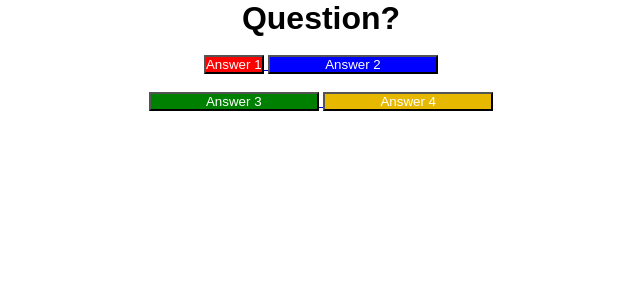
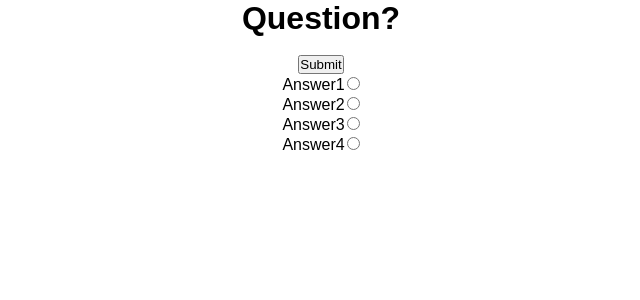
Before and after one commit to Manuel-Schmid/M153_semester-project, a PHP site: page /home.php in a window 1280 px wide. Shown: the part 19-319 px from the top of the page, without its empty margins (319-959 px from the left). Run offline with PHP 8.4, Linux system fonts and the light colour scheme.

Commit message:
fixed homescreen and tried to fix reg

```diff
--- a/pages/home.php
+++ b/pages/home.php
@@ -1,3 +1,17 @@
+<?php
+session_start();
+
+if(isset($_POST["answer"]))
+    {
+        $_SESSION["answer"] = $_POST["answer"];
+
+        header('Location: camera.php');
+        exit();
+    }
+
+
+
+?>
 <!DOCTYPE html>
 <html lang="en">
 <head>
@@ -15,21 +29,24 @@
 <h1>Question?</h1>
 <br>
 <form action="home.php" method="post" id="questions">
-
-    <a href="Camera.php">
-        <input class="answers" id="answer1" type="button" name="Answer1" value="Answer 1">
-    </a>
-    <a href="Camera.php">
-        <input class="answers button" id="answer2" type="button" name="Answer2" value="Answer 2">
-    </a>
-    <br>
-    <br>
-    <a href="Camera.php">
-        <input class="answers button" id="answer3" type="button" name="Answer3" value="Answer 3"
-    </a>
-    <a href="Camera.php">
-        <input class="answers button" id="answer4" type="button" name="Answer4" value="Answer 4">
-    </a>
+    <table class="center">
+        <tr>
+            <td><label for="lblAnswer1">Answer1</label></td>
+            <td><input type="radio" id="RaAnswer1" name="answer" value="Answer1"></td>
+        </tr>
+        <tr>
+            <td><label for="lblAnswer1">Answer2</label></td>
+            <td><input type="radio" id="RaAnswer2" name="answer" value="Answer2"></td>
+        </tr>
+        <tr>
+            <td><label for="lblAnswer1">Answer3</label></td>
+            <td><input type="radio" id="RaAnswer3" name="answer" value="Answer3"></td>
+        </tr>
+        <tr>
+            <td><label for="lblAnswer1">Answer4</label></td>
+            <td><input type="radio" id="RaAnswer4" name="answer" value="Answer4"></td>
+        </tr>
+    <button type="submit" class="center">Submit</button>
 </form>
 
 </body>
--- a/pages/registration.php
+++ b/pages/registration.php
@@ -65,7 +65,7 @@ if (isset($_POST['participate'])) {
 
     if ($allset == 8) {
         $nextID = getNextUserAutoIncrement();
-        postUserData($firstname, $lastname, $dob, $email, $phone, $street, $zip, $city);
+        postUserData($firstname, $lastname, $dob, $email, $phone, $street, $zip, $city, answerCorrect($_SESSION["answer"]));
         postPicture($nextID, "<script type='text/javascript'>localStorage.getItem('picture')</script>");
         header('Location: prizesScreen.php');
         exit();
```
Also changed, not shown: CRUD.php (+29 -7 lines).
